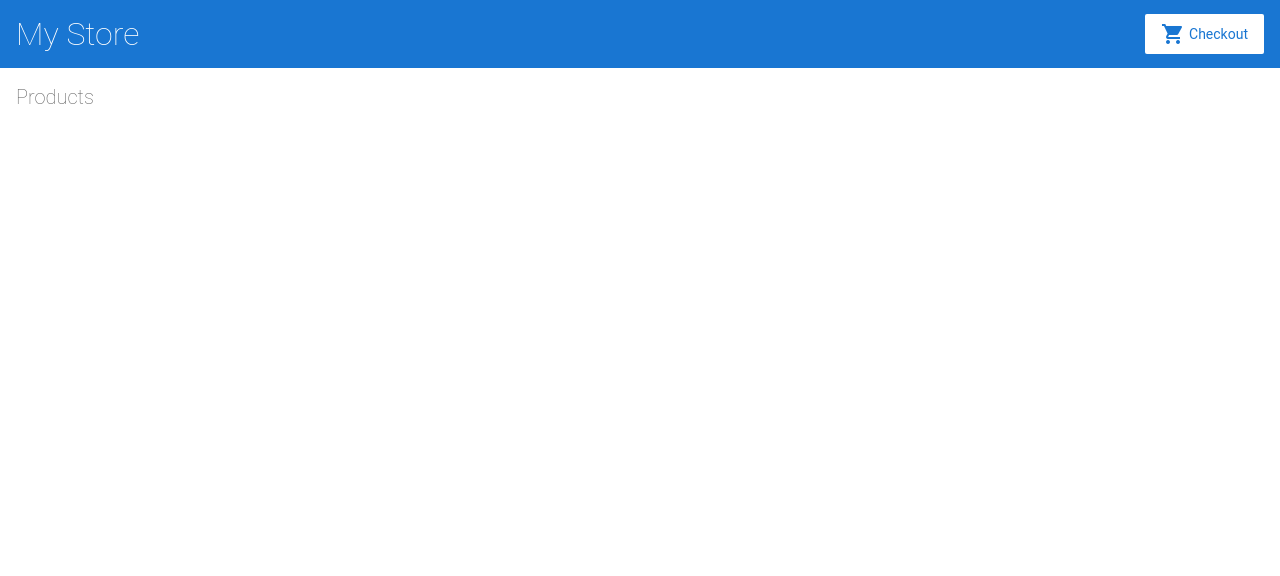
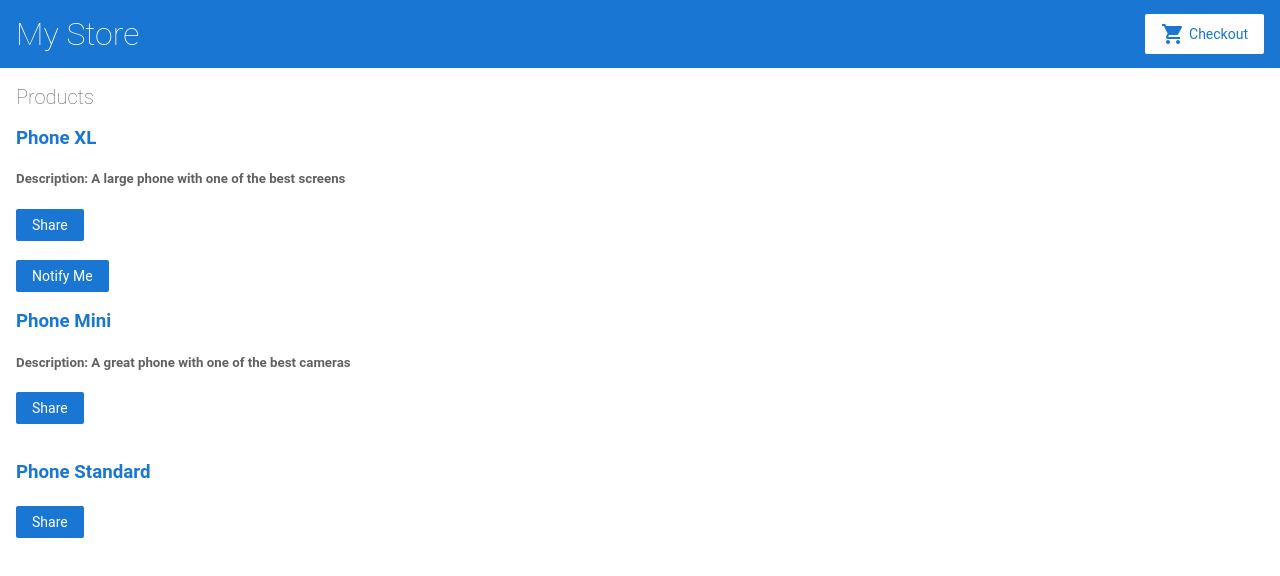
Before and after one commit to vladandrei51/learning-angular, an Angular app: page / in a window 1280 px wide. Shown: the top 576 px of the page. Built offline with nearby package versions, Linux system fonts and the light colour scheme.

Commit message:
simple project - no routing

```diff
--- a/src/app/app.module.ts
+++ b/src/app/app.module.ts
@@ -6,6 +6,7 @@
 import { AppComponent } from './app.component';
 import { TopBarComponent } from './top-bar/top-bar.component';
 import { ProductListComponent } from './product-list/product-list.component';
+import { ProductAlertsComponent } from './product-alerts/product-alerts.component';
 
 @NgModule({
   imports: [
@@ -18,7 +19,8 @@
   declarations: [
     AppComponent,
     TopBarComponent,
-    ProductListComponent
+    ProductListComponent,
+    ProductAlertsComponent
   ],
   bootstrap: [ AppComponent ]
 })
--- /dev/null
+++ b/src/app/product-alerts/product-alerts.component.html
@@ -0,0 +1,5 @@
+<div *ngIf="product.price > 700">
+	<button [title]="'product prive is over 700 (actual: ' + product.price + ')'"
+          (click)="notify.emit()">
+    Notify Me </button>
+</div>
--- /dev/null
+++ b/src/app/product-alerts/product-alerts.component.ts
@@ -0,0 +1,17 @@
+import { Component, OnInit } from "@angular/core";
+import { Input } from "@angular/core";
+import { Output, EventEmitter } from '@angular/core';
+
+@Component({
+  selector: "app-product-alerts",
+  templateUrl: "./product-alerts.component.html",
+  styleUrls: ["./product-alerts.component.css"]
+})
+export class ProductAlertsComponent implements OnInit {
+  @Input() product;
+  @Output() notify = new EventEmitter();
+
+  constructor() {}
+
+  ngOnInit() {}
+}
--- a/src/app/product-list/product-list.component.html
+++ b/src/app/product-list/product-list.component.html
@@ -1,4 +1,24 @@
 <h2>Products</h2>
+
+<div *ngFor="let prod of products">
+	<h3>
+		<a [title]="prod.name + ' details'">{{prod.name}}
+		</a>
+	</h3>
+
+	<h5>
+		<div *ngIf="prod.description.length > 5"> Description: {{prod.description}} </div>
+  </h5>
+		<button (click)="share()">
+    Share
+  </button>
+
+		<br> <br>
+
+		<app-product-alerts [product]="prod"
+                        (notify)="onNotify()">
+		</app-product-alerts>
+</div>
 
 
 <!--
--- a/src/app/product-list/product-list.component.ts
+++ b/src/app/product-list/product-list.component.ts
@@ -13,6 +13,10 @@
   share() {
     window.alert('The product has been shared!');
   }
+
+  onNotify(){
+    window.alert('You\'ll be notified when the product goes on sale');
+  }
 }
 
 
```
Also changed, not shown: src/app/product-alerts/product-alerts.component.css (added).
